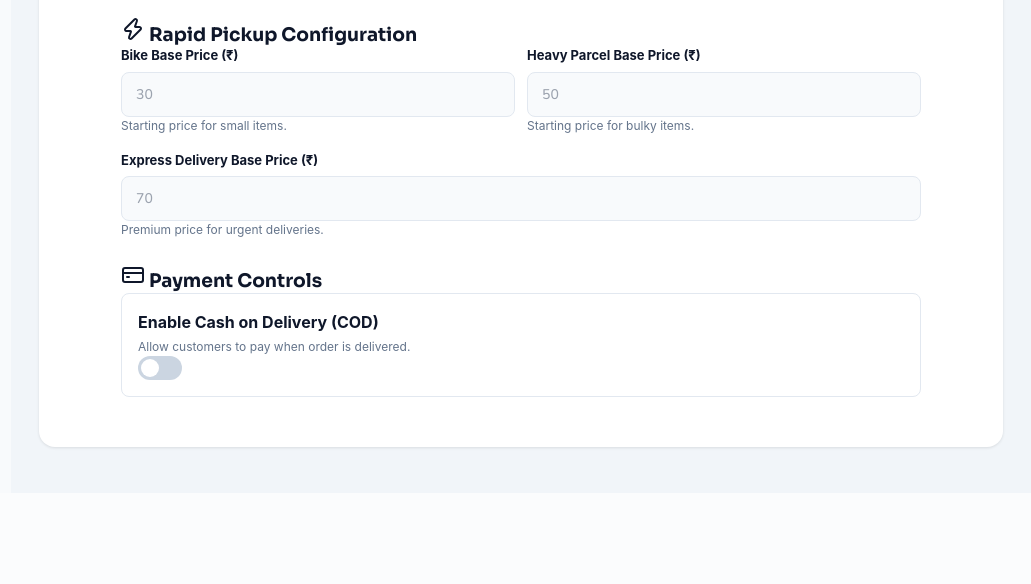
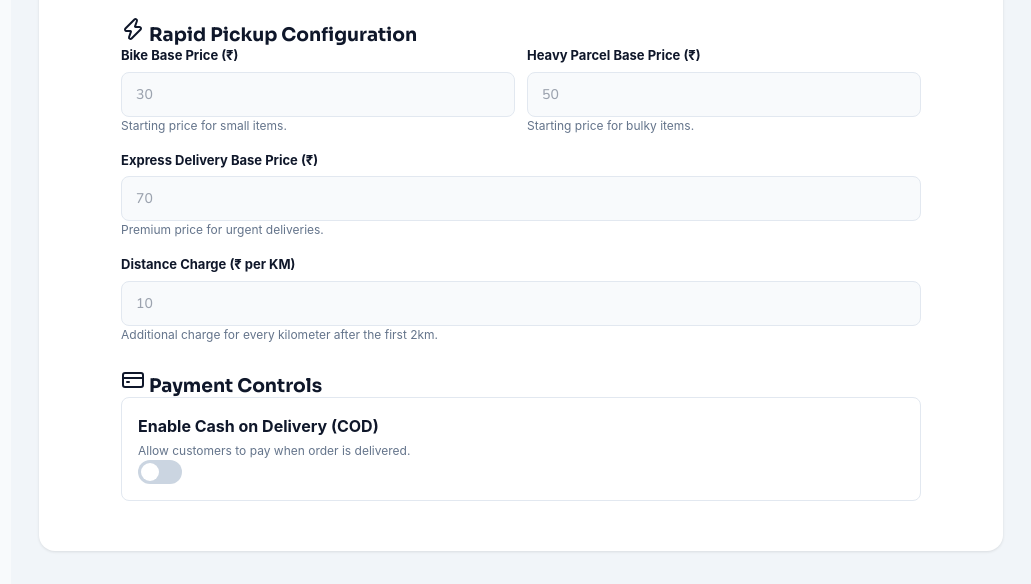
Before and after one commit to manvaasam/villagefoods, a PHP site: page /new_food/admin/settings.php in a window 1280 px wide. Shown: the part 808-1392 px from the top of the page, without its empty margins (249-1280 px from the left). Before the commit the page ends 1258 px from the top, so only its background shows below. Run offline with PHP 8.4, Linux system fonts and the light colour scheme; the visitor is signed in with stand-in values (Sample User, id 1); data that the repository does not hold is empty; some libraries are stand-ins or nearby versions.

Commit message:
feat: make rapido price per km configurable from admin settings

```diff
--- a/admin/settings.php
+++ b/admin/settings.php
@@ -81,6 +81,12 @@ include 'layouts/header.php';
                     <input class="form-input" type="number" id="rapid_price_express" placeholder="70">
                     <p class="text-muted fs-12">Premium price for urgent deliveries.</p>
                 </div>
+
+                <div class="form-group" style="margin-top: 16px;">
+                    <label class="form-label">Distance Charge (₹ per KM)</label>
+                    <input class="form-input" type="number" id="rapid_price_per_km" placeholder="10">
+                    <p class="text-muted fs-12">Additional charge for every kilometer after the first 2km.</p>
+                </div>
             </div>
 
             <div class="settings-section" style="margin-top: 24px;">
--- a/api/admin/settings/get_log.txt
+++ b/api/admin/settings/get_log.txt
@@ -26,3 +26,4 @@
 [2026-04-06 14:48:11] Fetched settings
 [2026-04-07 08:32:22] Fetched settings
 [2026-04-07 08:33:47] Fetched settings
+[2026-04-07 09:37:42] Fetched settings
--- a/assets/js/admin.js
+++ b/assets/js/admin.js
@@ -1966,7 +1966,7 @@ const SettingsAdmin = (() => {
   async function save() {
     const fields = [
         'base_delivery_fee', 'handling_fee', 'platform_fee', 'vendor_commission_percentage', 'enable_cod', 'shop_status',
-        'rapid_price_bike', 'rapid_price_heavy', 'rapid_price_express'
+        'rapid_price_bike', 'rapid_price_heavy', 'rapid_price_express', 'rapid_price_per_km'
     ];
 
     const data = {};
```
Also changed, not shown: api/rapid/create.php (+6 -4 lines), pickup-drop.php (+5 -2 lines).
